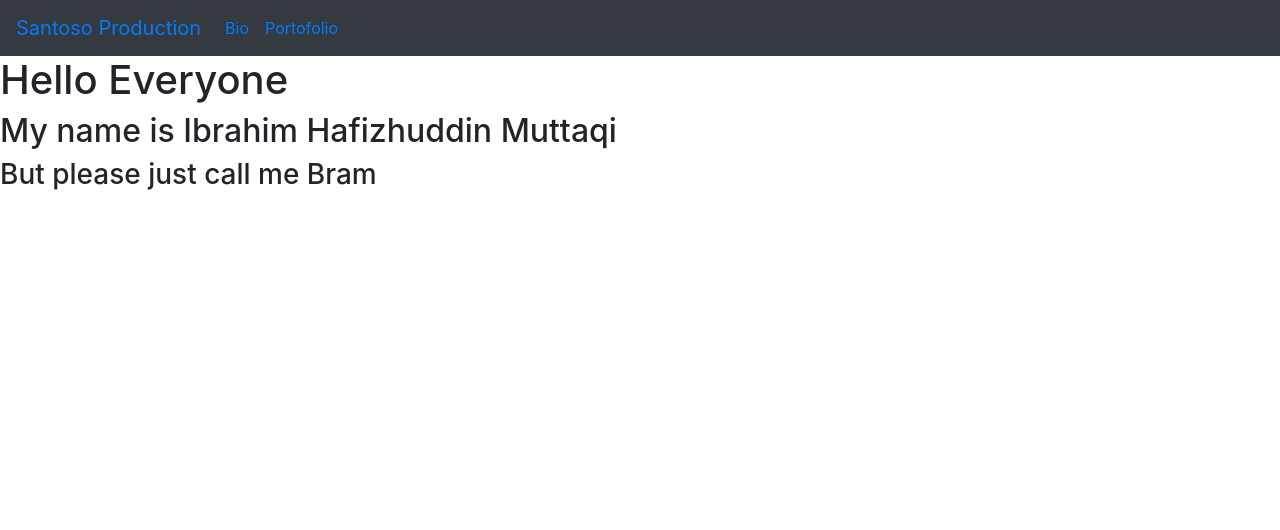
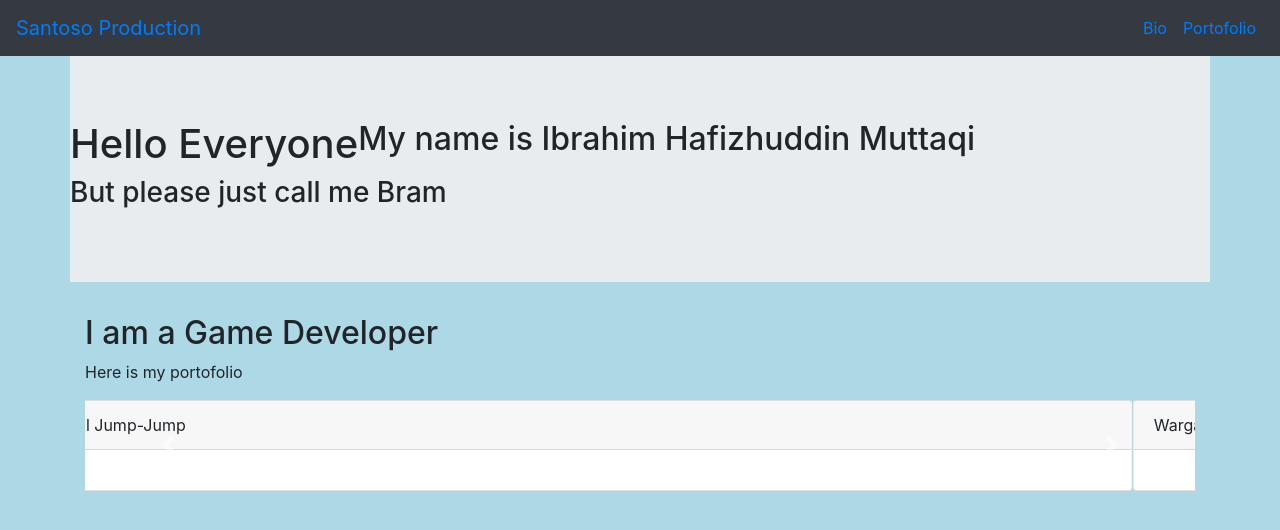
Before and after one commit to ihafizhuddin/ihafizhuddin.github.io, a plain HTML site: page index.html in a window 1280 px wide. Drawn offline with nearby package versions, Linux system fonts and the light colour scheme.

Commit message:
add game porto carousel

```diff
--- a/css/style.css
+++ b/css/style.css
@@ -1,3 +1,6 @@
+body{
+    background-color: lightblue;
+}
 .logo {
     position: relative;
     /* background: url(../images/logo.png); */
--- a/index.html
+++ b/index.html
@@ -37,8 +37,8 @@
             <span class="navbar-toggler-icon"></span>
         </button>
 
-        <div class="collapse navbar-collapse" id="collapsibleNavbar">
-            <ul class="navbar-nav nav nav-pills justify-content-end">
+        <div class="collapse navbar-collapse " id="collapsibleNavbar">
+            <ul class="navbar-nav nav nav-pills justify-content-end ml-auto">
                 <li class="nav-item">
                     <a class="nav-link" href="#" >Bio</a>
                 </li>
@@ -52,13 +52,53 @@
 
 
     <div class="container">
-        <div class="row">
+        <div class="row jumbotron jumbotron-fluid">
+            <h1>Hello Everyone</h1>
+            <h2>My name is Ibrahim Hafizhuddin Muttaqi</h2>
+            <h3>But please just call me Bram</h3>
+        </div>
+        <div class="">
+            <h2>I am a Game Developer</h2>
+            <p>Here is my portofolio</p>
+            <div class="carousel slide" id="game-porto" data-ride="carousel">
+                <!-- indicators -->
+                <ul class="carousel-indicators">
+                    <li data-target="#game-porto" data-slide-to="0" class="active"></li>
+                </ul>
+                <ul class="carousel-indicators">
+                    <li data-target="#game-porto" data-slide-to="2" ></li>
+                </ul>
+                <!-- the slideshow -->
+                <div class="carousel-inner">
+                    <div class="carousel-item active">
+                        <div class="card">
+                            <div class="card-header">Kancil Jump-Jump</div>
+                            <div class="card-body">
 
+                            </div>
+                        </div>
+                    </div>
+                    <div class="carousel-item">
+                        <div class="card">
+                            <div class="card-header">Wargame</div>
+                            <div class="card-body">
+
+                            </div>
+                        </div>
+                    </div>
+
+                </div>
+                <!-- Left and Right controls -->
+                <a href="#game-porto" class="carousel-control-prev" data-slide="prev">
+                    <span class="carousel-control-prev-icon"></span>
+                </a>
+                <a href="#game-porto" class="carousel-control-next" data-slide="next">
+                    <span class="carousel-control-next-icon"></span>
+                </a>
+            </div>
         </div>
     </div>
-    <h1>Hello Everyone</h1>
-    <h2>My name is Ibrahim Hafizhuddin Muttaqi</h2>
-    <h3>But please just call me Bram</h3>
+
 
 </body>
 
```
Also changed, not shown: 1 other file.
